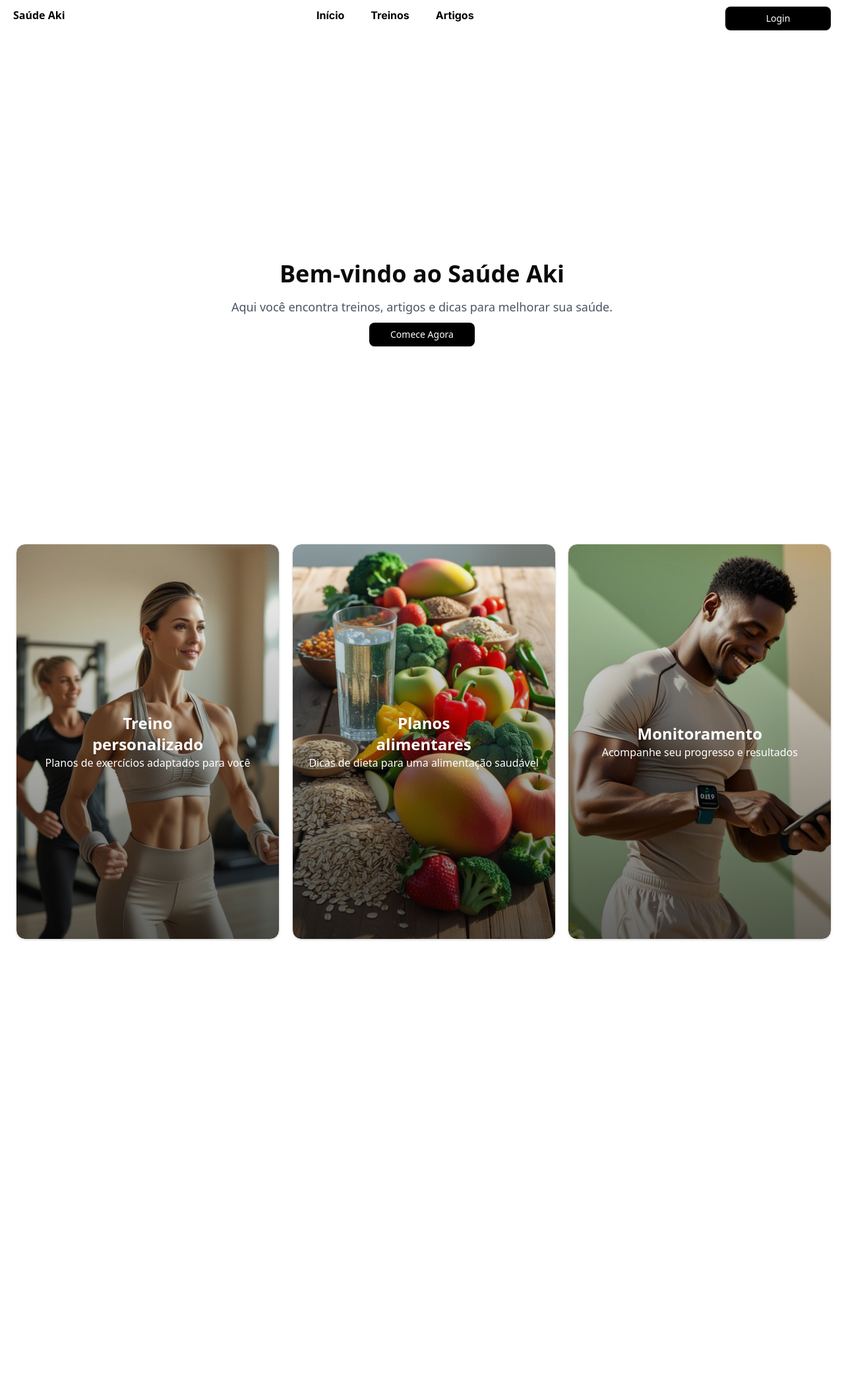
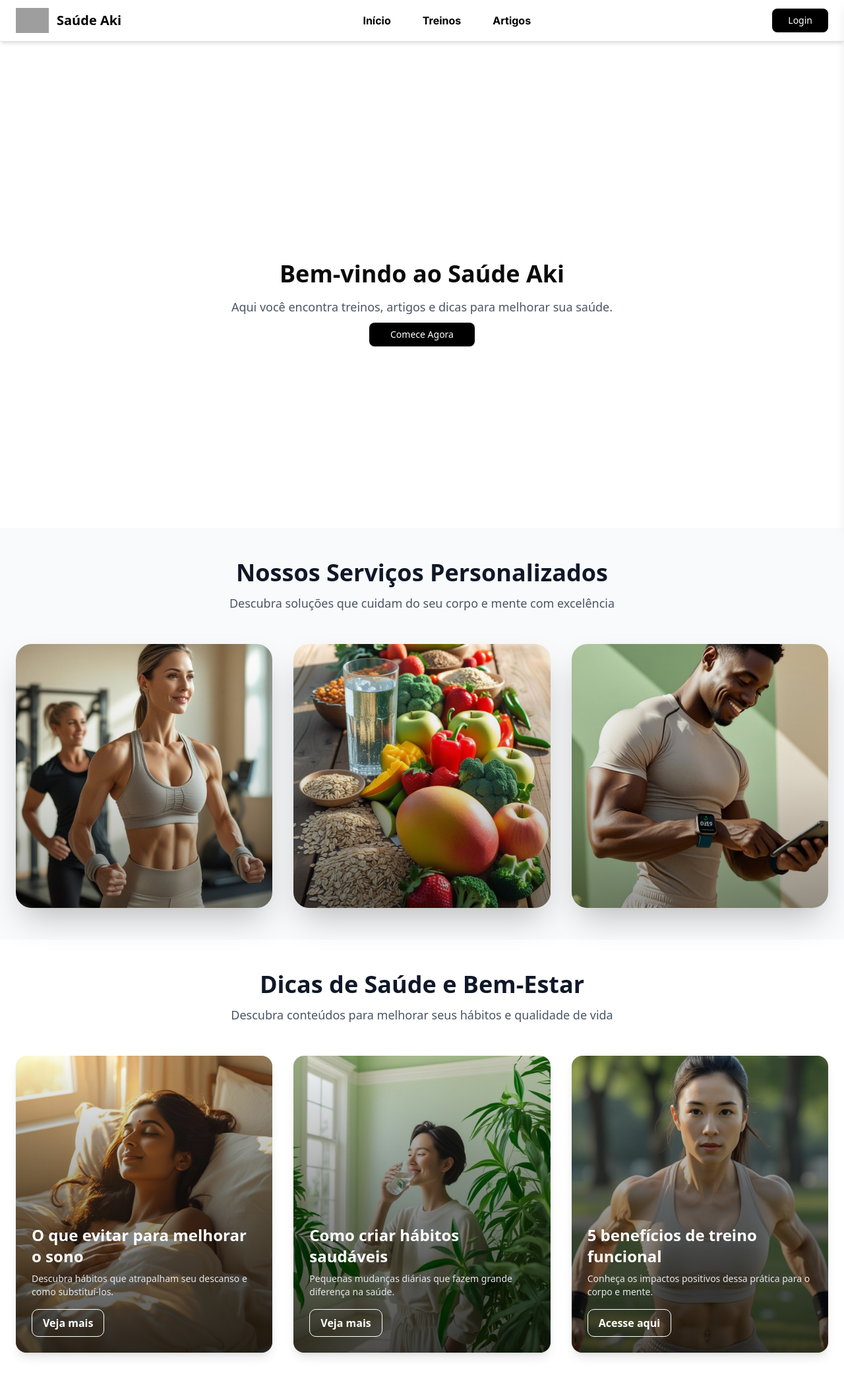
Before and after one commit to LaddyMih/SaudeAki, a Next.js app: page / in a window 1280 px wide. Shown: the whole page at 66% size. Before the commit the page ends 1448 px from the top, so only its background shows below. Built offline with nearby package versions, Linux system fonts and the light colour scheme; grey boxes are pictures that could not be loaded.

Commit message:
feat: crriando cardArtigos e outros aprimoramentos

```diff
--- a/app/Cards/card.tsx
+++ b/app/Cards/card.tsx
@@ -1,78 +1,69 @@
-// Criando os cards da página inicial
-import { Card, CardContent, CardHeader, CardTitle } from "@/components/ui/card";
-import { titleFont } from "@/fonts/fonts";
-import { cn } from "@/lib/utils";
 import Image from "next/image";
 
 export default function Cartao() {
   return (
-    <div className="grid grid-cols-3 gap-6 p-6">
-      {/* Card 1 */}
-      <Card className="relative h-150 w-100 flex flex-col justify-center items-center text-white overflow-hidden bg-transparent transition-transform duration-300 hover:scale-105 hover:shadow-lg hover:backdrop-blur-sm">
-        <Image
-          src="/imagens/treino.jpg"
-          alt="Treine como nunca"
-          fill
-          className="absolute inset-0 object-cover -z-20"
-        />
-        <div className="absolute inset-0 bg-gradient-to-b from-transparent via-black/30 to-black/60 -z-10"></div>
+    <section className="w-full px-6 py-12 bg-gray-50">
+      {/* Título da seção */}
+      <div className="text-center mb-12">
+        <h2 className="text-4xl font-extrabold text-gray-900">
+          Nossos Serviços Personalizados
+        </h2>
+        <p className="mt-3 text-lg text-gray-600">
+          Descubra soluções que cuidam do seu corpo e mente com excelência
+        </p>
+      </div>
 
-        {/* Conteúdo centralizado */}
-        <div className="flex flex-col items-center justify-center text-center z-10">
-          <CardHeader className="flex justify-center">
-            <CardTitle className="text-center text-2xl">
-              Treino personalizado
-            </CardTitle>
-          </CardHeader>
-          <CardContent className="text-center">
-            Planos de exercícios adaptados para você
-          </CardContent>
-        </div>
-      </Card>
+      {/* Grid dos Cards */}
+      <div className="grid grid-cols-1 sm:grid-cols-2 lg:grid-cols-3 gap-8 max-w-7xl mx-auto">
+        {/* Função para criar cards */}
+        {[
+          {
+            title: "Treino Personalizado",
+            text: "Planos de exercícios adaptados para você.",
+            img: "/imagens/treino.jpg",
+          },
+          {
+            title: "Planos Alimentares",
+            text: "Dicas de dieta para uma alimentação saudável.",
+            img: "/imagens/Alimentação.jpg",
+          },
+          {
+            title: "Monitoramento",
+            text: "Acompanhe seu progresso e resultados.",
+            img: "/imagens/Monitoramento.jpg",
+          },
+        ].map((card, index) => (
+          <div
+            key={index}
+            className="relative h-[400px] w-full overflow-hidden rounded-3xl shadow-2xl group cursor-pointer perspective"
+          >
+            {/* Imagem com parallax e zoom */}
+            <div className="absolute inset-0 transition-transform duration-700 group-hover:scale-105 group-hover:translate-y-[-5px]">
+              <Image
+                src={card.img}
+                alt={card.title}
+                fill
+                sizes="100vw"
+                className="object-cover transition-transform duration-700 group-hover:blur-[0.3px]"
+              />
+            </div>
 
-      {/* Card 2 */}
-      <Card className="relative h-150 w-100 flex flex-col justify-center items-center text-white overflow-hidden bg-transparent transition-transform duration-300 hover:scale-105 hover:shadow-lg hover:backdrop-blur-sm">
-        <Image
-          src="/imagens/Alimentação.jpg"
-          alt="Planos alimentares"
-          fill
-          className="absolute inset-0 object-cover -z-20"
-        />
-        <div className="absolute inset-0 bg-gradient-to-b from-transparent via-black/30 to-black/60 -z-10"></div>
+            {/* Gradiente sutil */}
+            <div className="absolute inset-0 bg-gradient-to-t from-black/40 via-black/10 to-transparent transition-all duration-700 group-hover:from-black/50"></div>
 
-        <div className="flex flex-col items-center justify-center text-center z-10">
-          <CardHeader className="flex justify-center">
-            <CardTitle className="text-center text-2xl">
-              Planos alimentares
-            </CardTitle>
-          </CardHeader>
-          <CardContent className="text-center">
-            Dicas de dieta para uma alimentação saudável
-          </CardContent>
-        </div>
-      </Card>
-
-      {/* Card 3 */}
-      <Card className="relative h-150 w-100 flex flex-col justify-center items-center text-white overflow-hidden bg-transparent transition-transform duration-300 hover:scale-105 hover:shadow-lg hover:backdrop-blur-sm">
-        <Image
-          src="/imagens/Monitoramento.jpg"
-          alt="Monitoramento"
-          fill
-          className="absolute inset-0 object-cover -z-20"
-        />
-        <div className="absolute inset-0 bg-gradient-to-b from-transparent via-black/30 to-black/60 -z-10"></div>
-
-        <div className="flex flex-col items-center justify-center text-center z-10">
-          <CardHeader className="flex justify-center">
-            <CardTitle className="text-center text-2xl">
-              Monitoramento
-            </CardTitle>
-          </CardHeader>
-          <CardContent className="text-center">
-            Acompanhe seu progresso e resultados
-          </CardContent>
-        </div>
-      </Card>
-    </div>
+            {/* Conteúdo do card */}
+            <div className="absolute bottom-0 left-0 right-0 p-6 text-center text-white transition-all duration-700 transform translate-y-8 opacity-0 group-hover:translate-y-0 group-hover:opacity-100">
+              <h3 className="text-2xl font-semibold mb-2 drop-shadow-md">
+                {card.title}
+              </h3>
+              <p className="text-sm mb-4 drop-shadow-sm">{card.text}</p>
+              <button className="px-5 py-2 border border-white text-white font-semibold rounded-full backdrop-blur-md bg-white/20 shadow-lg hover:bg-white hover:text-gray-900 transition">
+                Saiba mais
+              </button>
+            </div>
+          </div>
+        ))}
+      </div>
+    </section>
   );
 }
--- /dev/null
+++ b/app/Cards/cardA.tsx
@@ -0,0 +1,93 @@
+import { Card } from "@/components/ui/card";
+import Image from "next/image";
+
+export default function Cartao_Artigos() {
+  return (
+    <section className="w-full px-6 py-12">
+      {/* Título da seção */}
+      <div className="text-center mb-12">
+        <h2 className="text-4xl font-extrabold text-gray-900">
+          Dicas de Saúde e Bem-Estar
+        </h2>
+        <p className="mt-3 text-lg text-gray-600">
+          Descubra conteúdos para melhorar seus hábitos e qualidade de vida
+        </p>
+      </div>
+
+      {/* Grid de Cards */}
+      <div className="grid grid-cols-1 md:grid-cols-3 gap-8 max-w-7xl mx-auto">
+        {/* Card 1 */}
+        <div className="relative h-[450px] w-full overflow-hidden rounded-2xl shadow-lg group">
+          <Image
+            src="/imagens/acordebem.png"
+            alt="Mulher dormindo"
+            fill
+            sizes="100vw"
+            className="object-cover group-hover:scale-110 transition-transform duration-500"
+          />
+          <div className="absolute inset-0 bg-gradient-to-t from-black/70 via-black/40 to-transparent"></div>
+
+          <div className="absolute bottom-0 p-6 text-white">
+            <h3 className="text-2xl font-bold mb-2">
+              O que evitar para melhorar o sono
+            </h3>
+            <p className="text-sm text-gray-200 mb-4">
+              Descubra hábitos que atrapalham seu descanso e como substituí-los.
+            </p>
+            <button className="px-4 py-2 border border-white text-white font-semibold rounded-lg hover:bg-white hover:text-gray-900 transition">
+              Veja mais
+            </button>
+          </div>
+        </div>
+
+        {/* Card 2 */}
+        <div className="relative h-[450px] w-full overflow-hidden rounded-2xl shadow-lg group">
+          <Image
+            src="/imagens/tomandoagua.jpg"
+            alt="Mulher tomando água"
+            fill
+            sizes="100vw"
+            className="object-cover group-hover:scale-110 transition-transform duration-500"
+          />
+          <div className="absolute inset-0 bg-gradient-to-t from-black/70 via-black/40 to-transparent"></div>
+
+          <div className="absolute bottom-0 p-6 text-white">
+            <h3 className="text-2xl font-bold mb-2">
+              Como criar hábitos saudáveis
+            </h3>
+            <p className="text-sm text-gray-200 mb-4">
+              Pequenas mudanças diárias que fazem grande diferença na saúde.
+            </p>
+            <button className="px-4 py-2 border border-white text-white font-semibold rounded-lg hover:bg-white hover:text-gray-900 transition">
+              Veja mais
+            </button>
+          </div>
+        </div>
+
+        {/* Card 3 */}
+        <div className="relative h-[450px] w-full overflow-hidden rounded-2xl shadow-lg group">
+          <Image
+            src="/imagens/forte.jpg"
+            alt="Mulher forte"
+            fill
+            sizes="100vw"
+            className="object-cover group-hover:scale-110 transition-transform duration-500"
+          />
+          <div className="absolute inset-0 bg-gradient-to-t from-black/70 via-black/40 to-transparent"></div>
+
+          <div className="absolute bottom-0 p-6 text-white">
+            <h3 className="text-2xl font-bold mb-2">
+              5 benefícios de treino funcional
+            </h3>
+            <p className="text-sm text-gray-200 mb-4">
+              Conheça os impactos positivos dessa prática para o corpo e mente.
+            </p>
+            <button className="px-4 py-2 border border-white text-white font-semibold rounded-lg hover:bg-white hover:text-gray-900 transition">
+              Acesse aqui
+            </button>
+          </div>
+        </div>
+      </div>
+    </section>
+  );
+}
--- a/app/page.tsx
+++ b/app/page.tsx
@@ -3,6 +3,7 @@
 import Navbar from "@/components/navbar";
 import HeroSection from "@/components/HeroSection";
 import Cartao from "@/app/Cards/card";
+import Cartao_Artigos from "@/app/Cards/cardA";
 
 export default function Page() {
   return (
@@ -10,6 +11,7 @@ export default function Page() {
       <Navbar />
       <HeroSection />
       <Cartao/>
+      <Cartao_Artigos/>
     </div>
   );
 }
--- a/components/navbar.tsx
+++ b/components/navbar.tsx
@@ -1,46 +1,103 @@
-//  abrir a porta para o next npm run dev
+import { useState } from "react";
 import Link from "next/link";
+import Image from "next/image";
 import { Button } from "./ui/button";
 import { cn } from "@/lib/utils";
 import { titleFont } from "@/fonts/fonts";
-export default function Navbar () {
-    return (
-        // Cabeçalho fixed (fixado)
-        <nav className="fixed top-0 left-0 right-0 mx-[0.25rem] bg-white border-2 lg:border-0 lg:bg-white border-solid rounded-lg flex items-center justify-between px-4">
-      {/* Esquerda */}
-      <div className="flex items-center">
-        <Link
-          href="/"
-          className="text-black text-center no-underline font-bold hover:text-slate-500 transition-colors duration-200 ease-in-out"
-        >
+
+export default function Navbar() {
+  const [isOpen, setIsOpen] = useState(false);
+
+  return (
+    <nav className="fixed top-0 left-0 right-0 bg-white shadow-md z-50 border-b border-gray-200 px-6 py-3 flex items-center justify-between">
+
+      {/* Logo + Texto */}
+      <Link href="/" className="flex items-center gap-3">
+        <Image
+          src="/logo.png"
+          alt="Saúde Aki"
+          width={50}
+          height={50}
+        />
+        <span className="font-bold text-xl text-black hover:text-slate-500 transition-colors duration-200">
           Saúde Aki
+        </span>
+      </Link>
+
+      {/* Menu desktop */}
+      <div className={cn(titleFont.className, "hidden md:flex gap-12")}>
+        <Link href="/" className="text-black font-medium hover:text-slate-500 transition-colors duration-200">
+          Início
+        </Link>
+        <Link href="/Cards/card" className="text-black font-medium hover:text-slate-500 transition-colors duration-200">
+          Treinos
+        </Link>
+        <Link href="/" className="text-black font-medium hover:text-slate-500 transition-colors duration-200">
+          Artigos
         </Link>
       </div>
 
-      {/* Centro e fonte */}
-      <div className={cn(titleFont.className,"flex justify-center items-center gap-10")}>
-
-        <Link href="/" className="text-black text-center no-underline font-bold hover:text-slate-500 transition-colors duration-200 ease-in-out">Início</Link>
-        <Link href="/Cards/card" className="text-black text-center no-underline font-bold hover:text-slate-500 transition-colors duration-200 ease-in-out">Treinos</Link>
-        <Link href="/" className="text-black text-center no-underline font-bold hover:text-slate-500 transition-colors duration-200 ease-in-out">Artigos</Link>
-
-      </div>
-
-      {/* Direita */}
-      <div>
-        <Link href="/login" passHref>
+      {/* Botão Login desktop + Hamburguer mobile */}
+      <div className="flex items-center gap-4">
+        <Link href="/login" className="hidden md:block">
           <Button
             className={cn(
-              "text-white bg-black w-[10rem] font-normal",
-              "transition-transform duration-150 ease-in-out active:scale-95 hover:cursor-pointer mt-[10px]"
+              "text-white bg-black px-6 py-2 rounded-md font-medium",
+              "transition-transform duration-150 ease-in-out active:scale-95 hover:cursor-pointer"
             )}
           >
             Login
           </Button>
         </Link>
 
+        {/* Hamburguer mobile */}
+        <button
+          className="md:hidden flex flex-col justify-center items-center w-8 h-8 gap-1.5 focus:outline-none z-50"
+          onClick={() => setIsOpen(!isOpen)}
+        >
+          <span className={cn("block h-0.5 w-full bg-black transition-transform duration-300", isOpen && "rotate-45 translate-y-2")}></span>
+          <span className={cn("block h-0.5 w-full bg-black transition-opacity duration-300", isOpen && "opacity-0")}></span>
+          <span className={cn("block h-0.5 w-full bg-black transition-transform duration-300", isOpen && "-rotate-45 -translate-y-2")}></span>
+        </button>
       </div>
+
+      {/* Menu mobile deslizante lateral */}
+      <div
+        className={cn(
+          "fixed top-0 right-0 h-full w-64 bg-white shadow-lg transform transition-transform duration-300 ease-in-out z-40",
+          isOpen ? "translate-x-0" : "translate-x-full"
+        )}
+      >
+        <div className="flex flex-col items-start p-6 gap-6 mt-16">
+          <Link href="/" className="text-black font-medium hover:text-slate-500 transition-colors duration-200">
+            Início
+          </Link>
+          <Link href="/Cards/card" className="text-black font-medium hover:text-slate-500 transition-colors duration-200">
+            Treinos
+          </Link>
+          <Link href="/" className="text-black font-medium hover:text-slate-500 transition-colors duration-200">
+            Artigos
+          </Link>
+          <Link href="/login">
+            <Button
+              className={cn(
+                "text-white bg-black px-6 py-2 rounded-md font-medium w-full",
+                "transition-transform duration-150 ease-in-out active:scale-95 hover:cursor-pointer"
+              )}
+            >
+              Login
+            </Button>
+          </Link>
+        </div>
+      </div>
+
+      {/* Fundo escuro ao abrir menu */}
+      {isOpen && (
+        <div
+          className="fixed inset-0 bg-black bg-opacity-40 z-30"
+          onClick={() => setIsOpen(false)}
+        ></div>
+      )}
     </nav>
-    )
-
+  );
 }
```
Also changed, not shown: public/imagens/logo.jpeg (renamed from public/imagens/WhatsApp Image 2025-08-13 at 15.11.09.jpeg).
